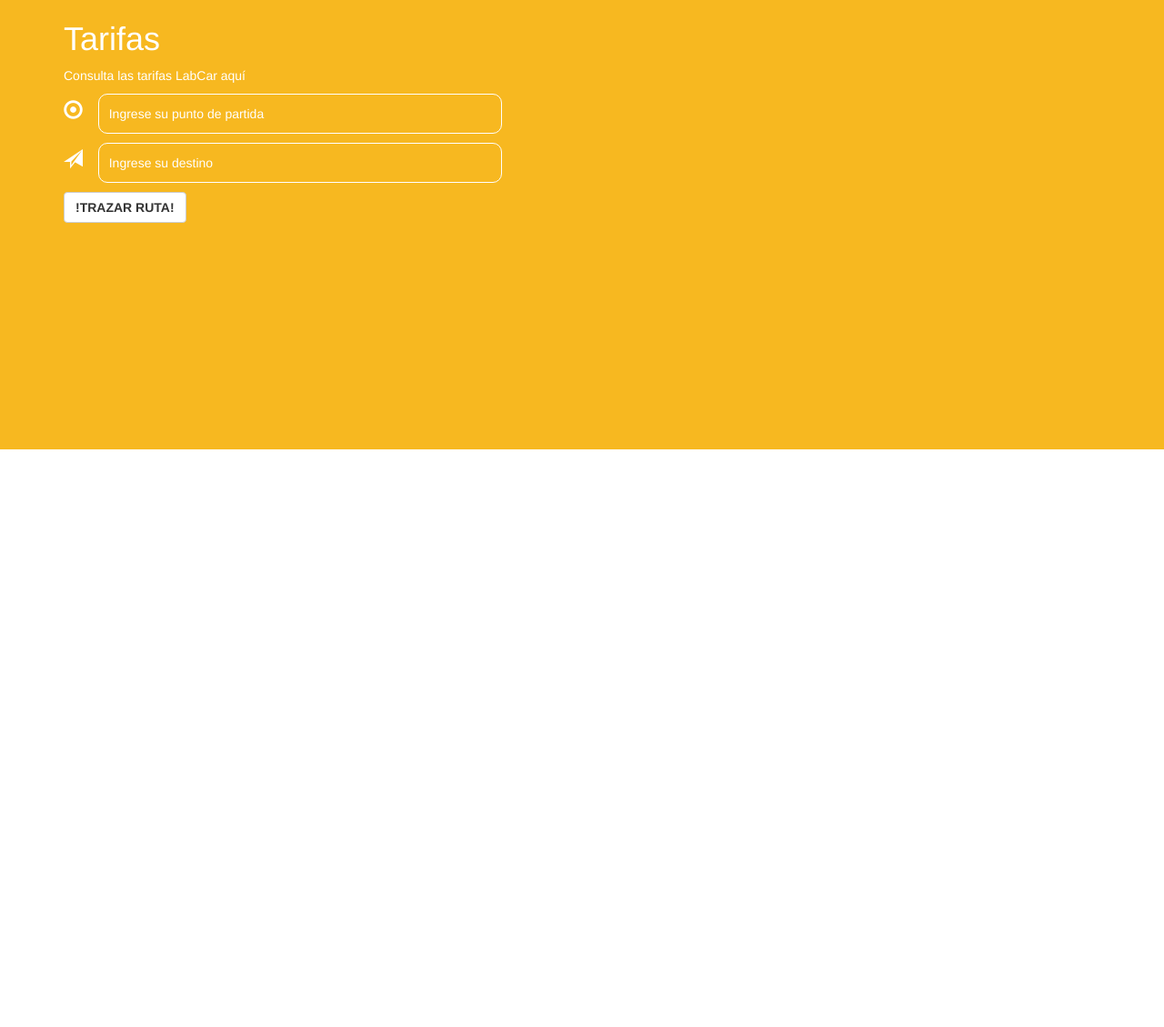
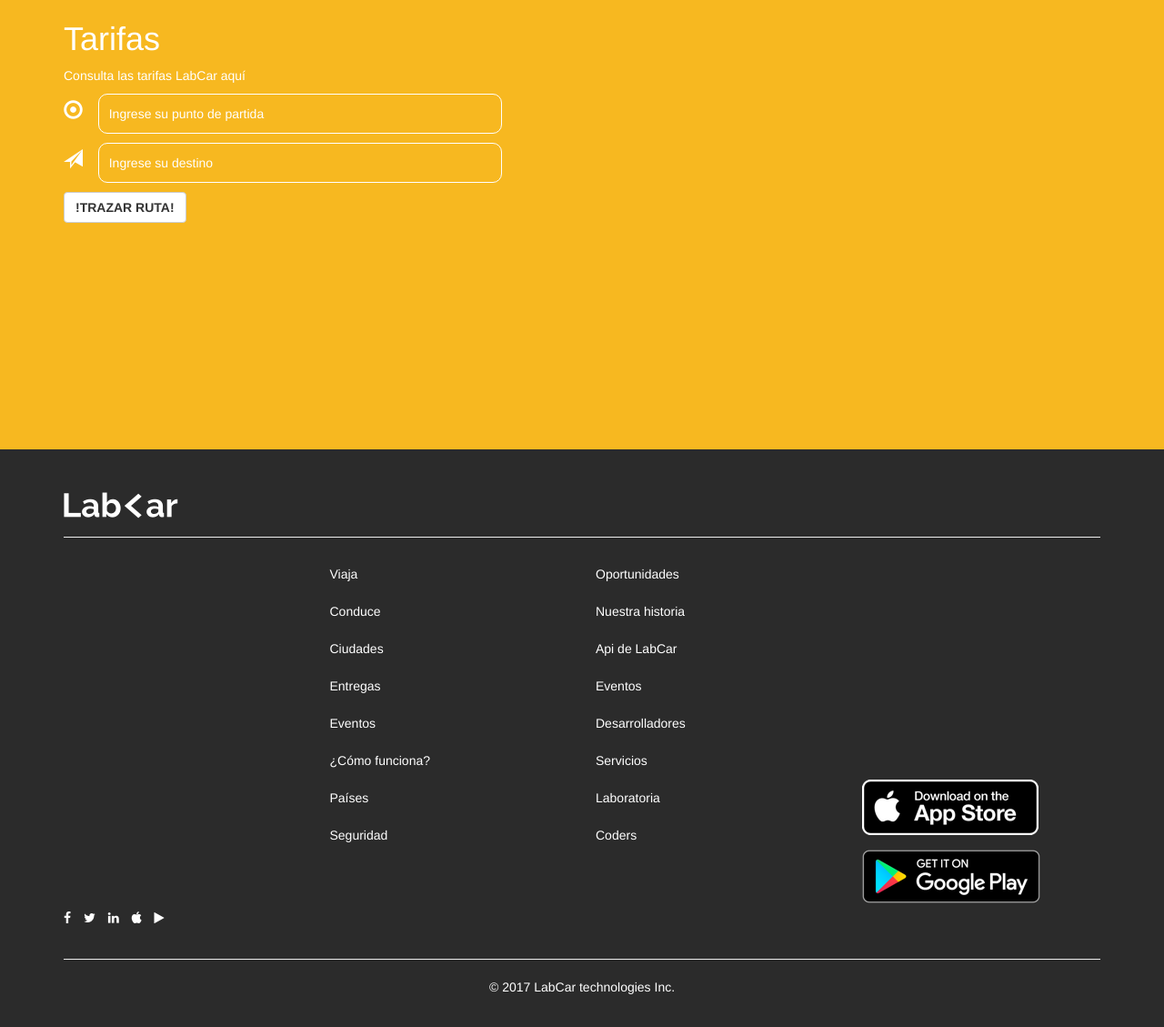
Before and after one commit to MariaCutipaGonzales/LabCar, a plain HTML site: page index.html in a window 1280 px wide. Shown: the part 1930-3059 px from the top of the page at 91% size. Before the commit the page ends 2424 px from the top, so only its background shows below. Drawn offline with nearby package versions, Linux system fonts and the light colour scheme; some packages are replaced by stand-ins of ours; a script that the page names is missing.

Commit message:
footer listo

```diff
--- a/assets/css/main.css
+++ b/assets/css/main.css
@@ -112,8 +112,39 @@ header .container-fluid{
 
 
 #map {
-        height: 400px;
-        width: 100%;
+    height: 400px;
+    width: 100%;
+}
+
+footer{
+	background: #2b2b2b;
+}
+
+footer *{
+	color:#fff;
+}
+
+footer ul > li{
+	padding: 4% 0%;
+}
+
+footer .row{
+	padding: 0;
+}
+
+
+.bordeGris{
+	border-bottom: 2px solid white;
+}
+
+.social-icons{
+	display: flex;
+	align-items: flex-end;
+	height: 50vh;
+}
+
+.pad-bottom{
+	padding-bottom: 3%!important;
 }
 @media (min-width: 767px){
 	.navbar-header{
@@ -139,4 +170,11 @@ header .container-fluid{
 	.padding{
 		padding: 8% 0%;
 	}
+
+	.padding10{
+		padding: 5% 0%;
+	}
+	footer .container div:nth-child(1){
+	padding-top: 2%;
+	}
 }
--- a/index.html
+++ b/index.html
@@ -3,6 +3,7 @@
 <head>
 	<meta charset="utf-8">
 	<title>LabCar | Proyecto Final</title>
+	<link href="https://maxcdn.bootstrapcdn.com/font-awesome/4.7.0/css/font-awesome.min.css" rel="stylesheet">
 	<link href="https://maxcdn.bootstrapcdn.com/bootstrap/3.3.7/css/bootstrap.min.css" rel="stylesheet">
 	<link rel="stylesheet" type="text/css" href="assets/css/main.css">
 </head>
@@ -104,6 +105,65 @@
 		</div>
 	</section>
 	<!--Footer-->
+	<footer>
+		<div class="container">
+			<div class="row padding10">
+				<div class="col-xs-12">
+					<img src="assets/img/logo-blanco.png">
+					<hr>
+				</div>
+			</div>
+			<div class="row">
+				<div class="col-xs-3">
+					<div class="social-icons">
+						<ul class="list-unstyled list-inline">
+							<li><a href="#"><i class="fa fa-facebook"></i></a></li>
+							<li><a href="#"><i class="fa fa-twitter"></i></a></li>
+							<li><a href="#"><i class="fa fa-linkedin"></i></a></li>
+							<li><a href="#"><i class="fa fa-apple"></i></a></li>
+							<li><a href="#"><i class="fa fa-play"></i></a></li>
+						</ul>
+					</div>
+				</div>
+				<div class="col-xs-3">
+					<ul class="list-unstyled">
+						<li><a href="#">Viaja</a></li>
+						<li><a href="#">Conduce</a></li>
+						<li><a href="#">Ciudades</a></li>
+						<li><a href="#">Entregas</a></li>
+						<li><a href="#">Eventos</a></li>
+						<li><a href="#">¿Cómo funciona?</a></li>
+						<li><a href="#">Países</a></li>
+						<li><a href="#">Seguridad</a></li>
+					</ul>
+				</div>
+				<div class="col-xs-3">
+					<ul class="list-unstyled">
+						<li><a href="#">Oportunidades</a></li>
+						<li><a href="#">Nuestra historia</a></li>
+						<li><a href="#">Api de LabCar</a></li>
+						<li><a href="#">Eventos</a></li>
+						<li><a href="#">Desarrolladores</a></li>
+						<li><a href="#">Servicios</a></li>
+						<li><a href="#">Laboratoria</a></li>
+						<li><a href="#">Coders</a></li>
+					</ul>
+				</div>
+				<div class="col-xs-3">
+					<div class="social-icons">
+						<ul class="list-unstyled">
+							<li><a href=""><img src="assets/img/app-store.png" class="img-responsive"></a></li>
+							<li><a href=""><img src="assets/img/google-play.png" class="img-responsive"></a></li>
+						</ul>
+					</div>
+				</div>
+			</div>
+			<hr>
+			<div class="row text-center pad-bottom">
+				© 2017 LabCar technologies Inc.
+			</div>
+		</div>
+	</footer>
 	<script src="https://ajax.googleapis.com/ajax/libs/jquery/3.2.1/jquery.min.js"></script>
 	<script async defer
     src="https://maps.googleapis.com/maps/api/js?key=AIzaSyAKT2AxEwuu0jU_hregnxzQqS2991yDxI8&callback=initMap&libraries=places">
```
Lines whose indentation alone changed are shown as unchanged.
